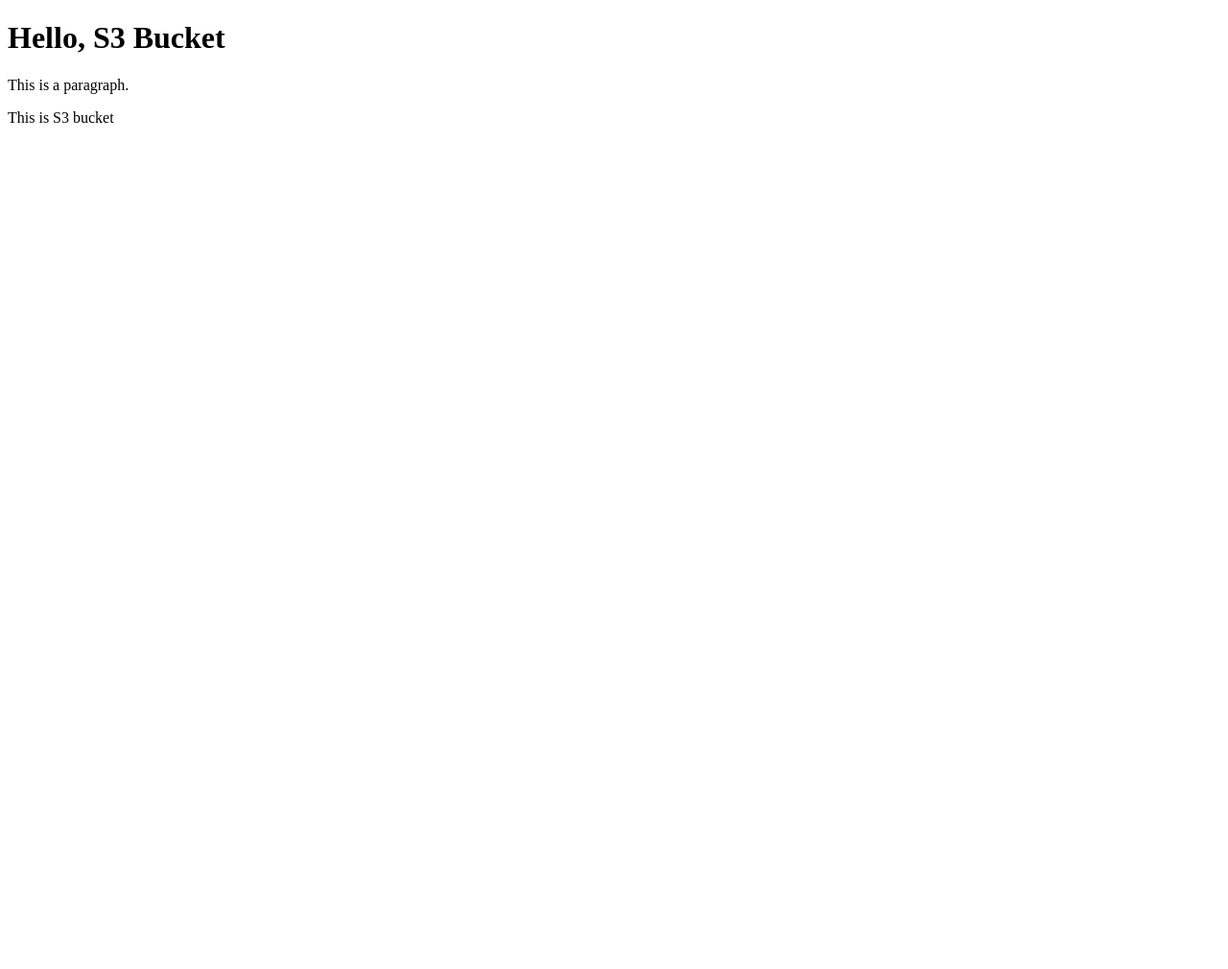
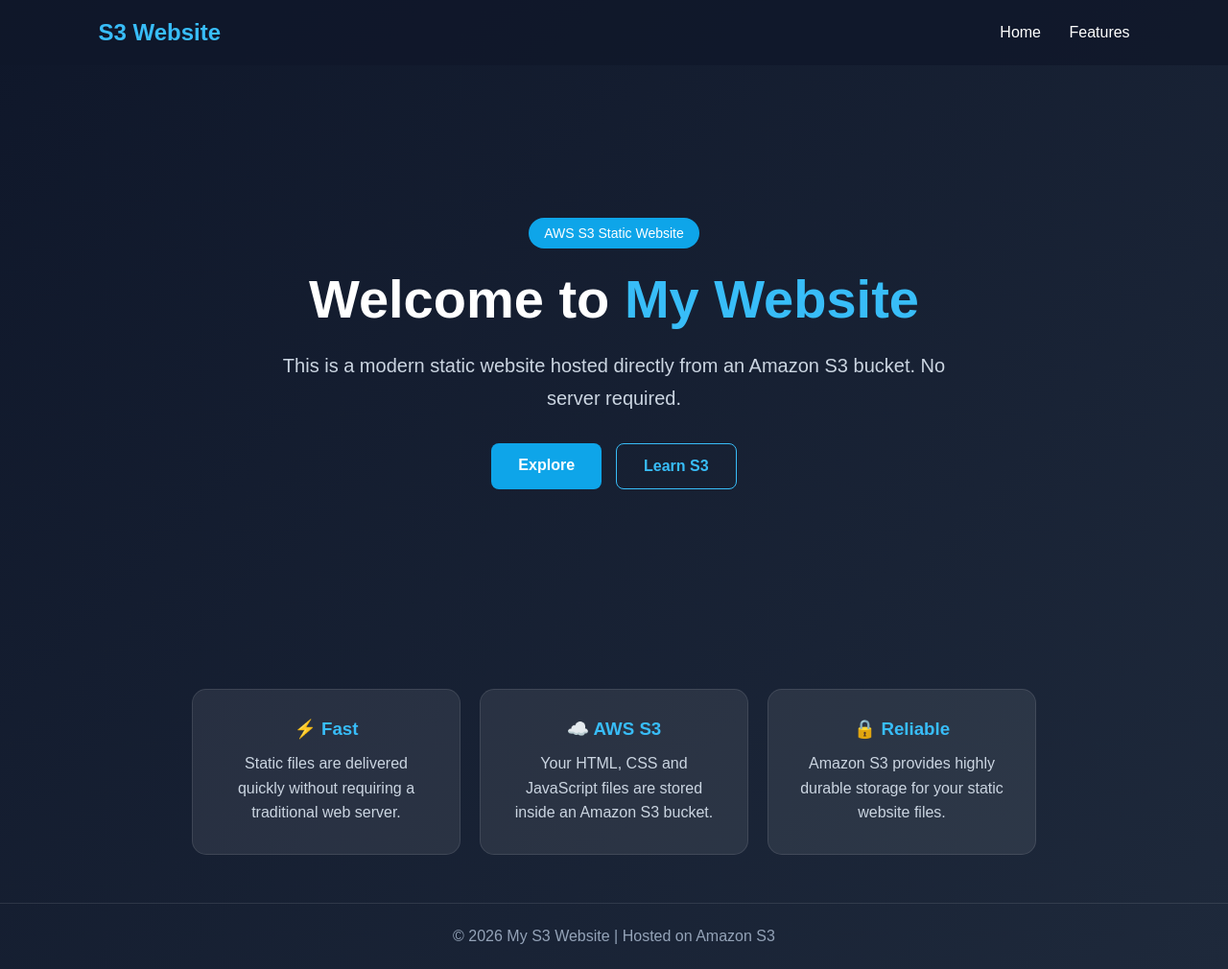
Before and after one commit to TamaghnaGhosh/s3-index, a plain HTML site: page index.html in a window 1280 px wide. Shown: the whole page at 96% size. Before the commit the page ends 800 px from the top, so only its background shows below. Drawn offline with Linux system fonts and the light colour scheme.

Commit message:
refactor index.html to enhance layout and styling for S3 static website

```diff
--- a/index.html
+++ b/index.html
@@ -3,11 +3,245 @@
   <head>
     <meta charset="UTF-8" />
     <meta name="viewport" content="width=device-width, initial-scale=1.0" />
-    <title>Document</title>
+
+    <title>S3 Static Website</title>
+
+    <style>
+      * {
+        margin: 0;
+        padding: 0;
+        box-sizing: border-box;
+      }
+
+      body {
+        font-family: Arial, sans-serif;
+        background: linear-gradient(135deg, #0f172a, #1e293b);
+        color: white;
+        min-height: 100vh;
+      }
+
+      nav {
+        display: flex;
+        justify-content: space-between;
+        align-items: center;
+        padding: 20px 8%;
+        background: rgba(15, 23, 42, 0.8);
+      }
+
+      .logo {
+        font-size: 24px;
+        font-weight: bold;
+        color: #38bdf8;
+      }
+
+      nav a {
+        color: white;
+        text-decoration: none;
+        margin-left: 25px;
+      }
+
+      nav a:hover {
+        color: #38bdf8;
+      }
+
+      .hero {
+        min-height: 75vh;
+        display: flex;
+        justify-content: center;
+        align-items: center;
+        text-align: center;
+        padding: 40px 20px;
+      }
+
+      .hero-content {
+        max-width: 750px;
+      }
+
+      .badge {
+        display: inline-block;
+        background: #0ea5e9;
+        padding: 8px 16px;
+        border-radius: 20px;
+        font-size: 14px;
+        margin-bottom: 20px;
+      }
+
+      h1 {
+        font-size: 56px;
+        margin-bottom: 20px;
+      }
+
+      h1 span {
+        color: #38bdf8;
+      }
+
+      .hero p {
+        font-size: 20px;
+        line-height: 1.7;
+        color: #cbd5e1;
+        margin-bottom: 30px;
+      }
+
+      .buttons {
+        display: flex;
+        justify-content: center;
+        gap: 15px;
+      }
+
+      .btn {
+        padding: 14px 28px;
+        border-radius: 8px;
+        text-decoration: none;
+        font-weight: bold;
+        transition: 0.3s;
+      }
+
+      .primary {
+        background: #0ea5e9;
+        color: white;
+      }
+
+      .primary:hover {
+        background: #0284c7;
+      }
+
+      .secondary {
+        border: 1px solid #38bdf8;
+        color: #38bdf8;
+      }
+
+      .secondary:hover {
+        background: #38bdf8;
+        color: #0f172a;
+      }
+
+      .features {
+        display: flex;
+        justify-content: center;
+        gap: 20px;
+        padding: 50px 8%;
+        flex-wrap: wrap;
+      }
+
+      .card {
+        width: 280px;
+        padding: 30px;
+        background: rgba(255, 255, 255, 0.08);
+        border: 1px solid rgba(255, 255, 255, 0.1);
+        border-radius: 15px;
+        text-align: center;
+      }
+
+      .card h3 {
+        margin-bottom: 12px;
+        color: #38bdf8;
+      }
+
+      .card p {
+        color: #cbd5e1;
+        line-height: 1.6;
+      }
+
+      footer {
+        text-align: center;
+        padding: 25px;
+        color: #94a3b8;
+        border-top: 1px solid rgba(255, 255, 255, 0.1);
+      }
+
+      @media (max-width: 600px) {
+        h1 {
+          font-size: 40px;
+        }
+
+        .hero p {
+          font-size: 16px;
+        }
+
+        nav {
+          padding: 20px;
+        }
+
+        nav a {
+          margin-left: 10px;
+        }
+
+        .buttons {
+          flex-direction: column;
+        }
+      }
+    </style>
   </head>
+
   <body>
-    <h1>Hello, S3 Bucket</h1>
-    <p>This is a paragraph.</p>
-    <span>This is S3 bucket</span>
+    <!-- Navigation -->
+    <nav>
+      <div class="logo">S3 Website</div>
+
+      <div>
+        <a href="#">Home</a>
+        <a href="#features">Features</a>
+      </div>
+    </nav>
+
+    <!-- Hero Section -->
+    <section class="hero">
+      <div class="hero-content">
+        <div class="badge">AWS S3 Static Website</div>
+
+        <h1>
+          Welcome to <span>My Website</span>
+        </h1>
+
+        <p>
+          This is a modern static website hosted directly from an
+          Amazon S3 bucket. No server required.
+        </p>
+
+        <div class="buttons">
+          <a href="#features" class="btn primary">
+            Explore
+          </a>
+
+          <a href="https://aws.amazon.com/s3/" class="btn secondary">
+            Learn S3
+          </a>
+        </div>
+      </div>
+    </section>
+
+    <!-- Features -->
+    <section class="features" id="features">
+
+      <div class="card">
+        <h3>⚡ Fast</h3>
+        <p>
+          Static files are delivered quickly without requiring
+          a traditional web server.
+        </p>
+      </div>
+
+      <div class="card">
+        <h3>☁️ AWS S3</h3>
+        <p>
+          Your HTML, CSS and JavaScript files are stored inside
+          an Amazon S3 bucket.
+        </p>
+      </div>
+
+      <div class="card">
+        <h3>🔒 Reliable</h3>
+        <p>
+          Amazon S3 provides highly durable storage for your
+          static website files.
+        </p>
+      </div>
+
+    </section>
+
+    <!-- Footer -->
+    <footer>
+      © 2026 My S3 Website | Hosted on Amazon S3
+    </footer>
   </body>
 </html>
```
